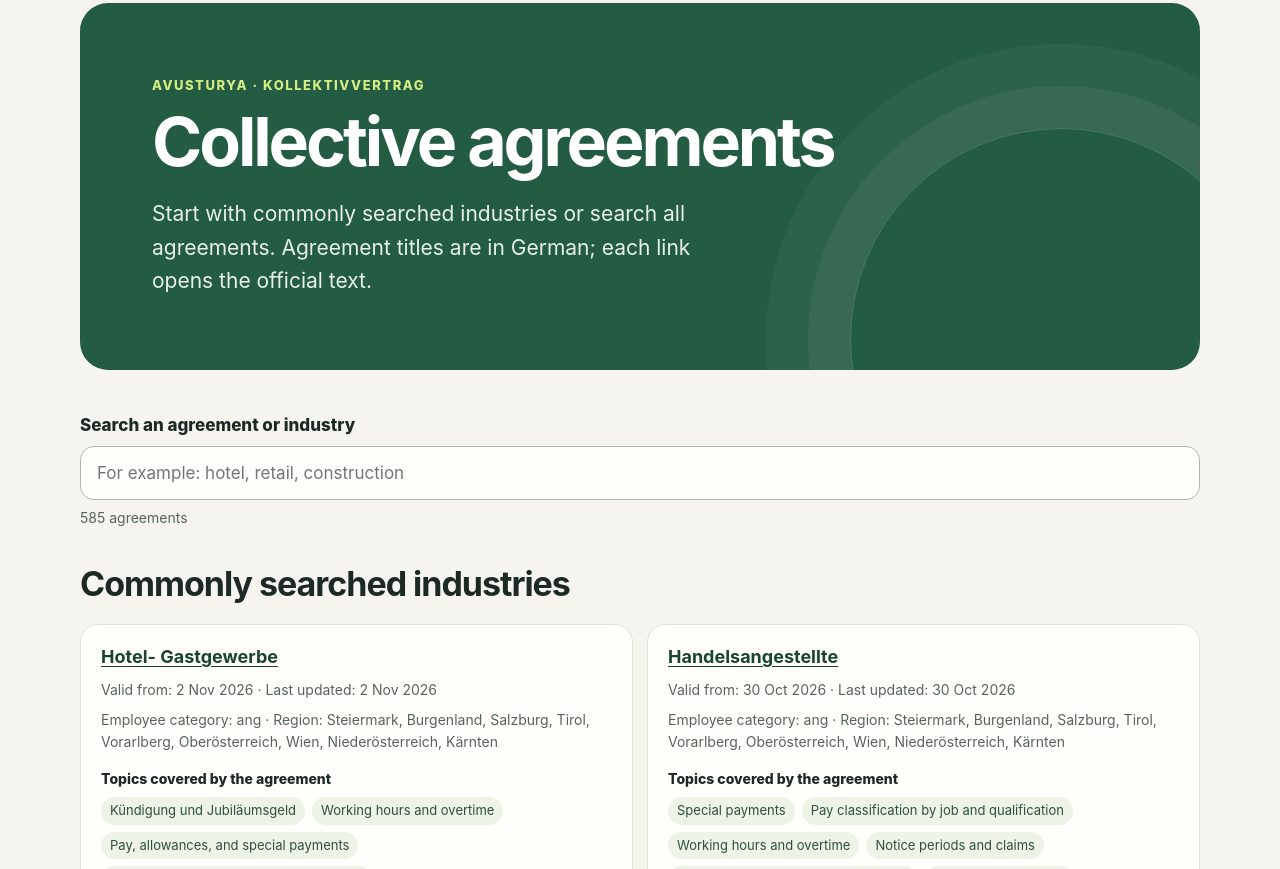
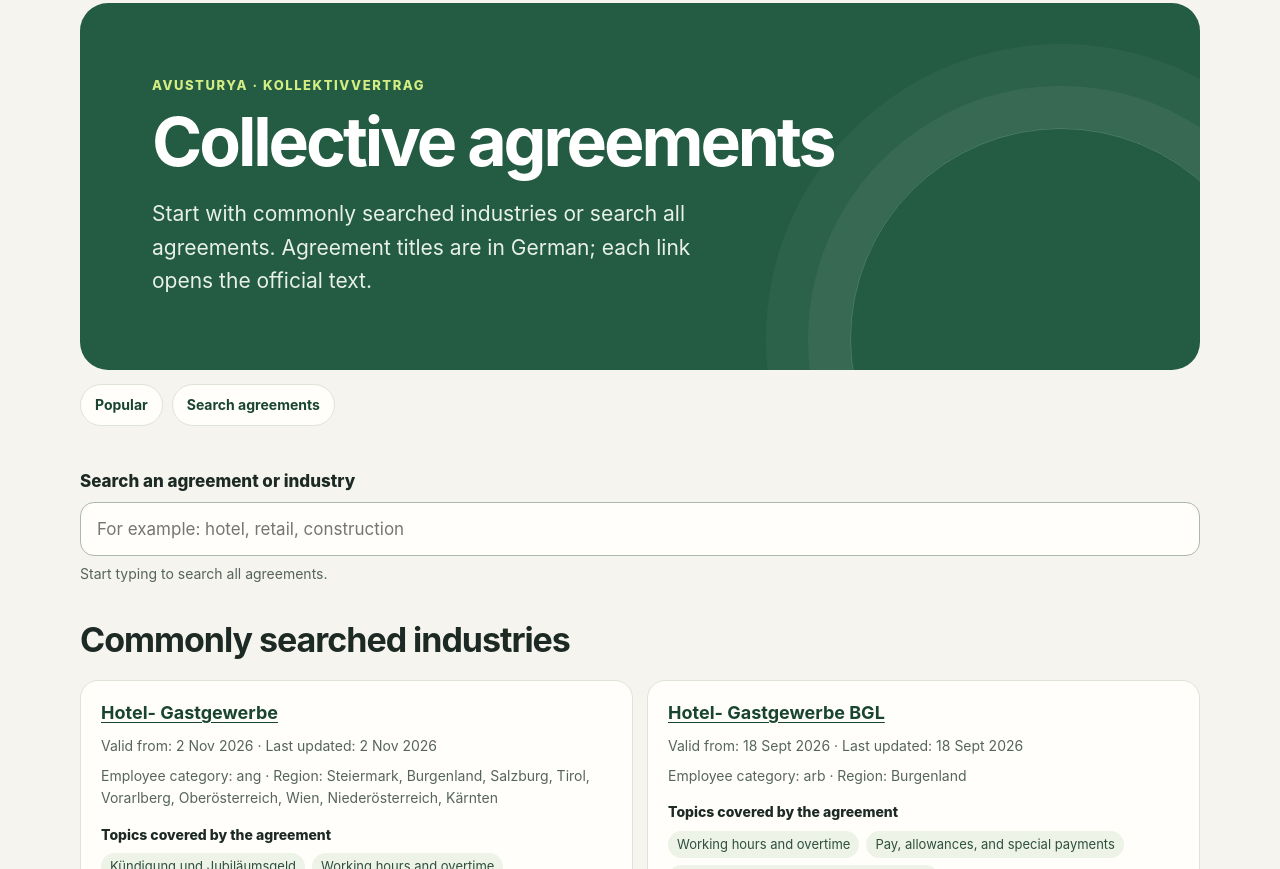
Before and after one commit to kinefi/haklar, a plain HTML site: page collective-agreements.html in a window 1280 px wide. Shown: the part 83-952 px from the top of the page. Drawn offline with Linux system fonts and the light colour scheme.

Commit message:
Add company examples

```diff
--- a/assets/catalog.js
+++ b/assets/catalog.js
@@ -18,8 +18,10 @@ const allContainer = document.querySelector("#allAgreements");
 const resultCount = document.querySelector("#resultCount");
 const noResults = document.querySelector("#noResults");
 const catalogError = document.querySelector("#catalogError");
+const allAgreementsSection = document.querySelector(".all-agreements");
 let catalog;
 let translations;
+let employerData;
 let currentLanguage = "tr";
 
 async function loadJson(path) {
@@ -95,6 +97,8 @@ function makeAgreementCard(agreement, ui, locale) {
   applicabilityText.className = "agreement-applicability";
   applicabilityText.textContent = applicability.join(" · ");
 
+  const contents = [];
+  if (!agreement.sourceOnly) {
     const topicHeading = document.createElement("p");
     topicHeading.className = "topic-label";
     topicHeading.textContent = ui.topicLabel;
@@ -113,6 +117,40 @@ function makeAgreementCard(agreement, ui, locale) {
       item.textContent = ui.topicUnavailable;
       topicList.append(item);
     }
+    contents.push(topicHeading, topicList);
+  }
+
+  if (agreement.companyExamples?.length) {
+    const examples = document.createElement("section");
+    examples.className = "company-examples";
+    const examplesHeading = document.createElement("h4");
+    examplesHeading.textContent = employerData.ui[currentLanguage].companyExamplesTitle;
+    const examplesList = document.createElement("ul");
+    agreement.companyExamples.forEach((example) => {
+      const item = document.createElement("li");
+      const name = document.createElement("strong");
+      name.textContent = example.name;
+      item.append(name);
+      if (example.notes?.[currentLanguage]) {
+        const note = document.createElement("p");
+        note.textContent = example.notes[currentLanguage];
+        item.append(note);
+      }
+      if (!agreement.sourceOnly) {
+        example.sources.forEach((source) => {
+          const link = document.createElement("a");
+          link.href = source.url;
+          link.target = "_blank";
+          link.rel = "noopener noreferrer";
+          link.textContent = source.label;
+          item.append(link);
+        });
+      }
+      examplesList.append(item);
+    });
+    examples.append(examplesHeading, examplesList);
+    contents.push(examples);
+  }
 
   const openLink = document.createElement("a");
   openLink.className = "agreement-open";
@@ -120,17 +158,50 @@ function makeAgreementCard(agreement, ui, locale) {
   openLink.target = "_blank";
   openLink.rel = "noopener noreferrer";
   openLink.lang = "de";
-  openLink.textContent = ui.openAgreement;
+  openLink.textContent = agreement.sourceOnly
+    ? employerData.ui[currentLanguage].openSource
+    : ui.openAgreement;
 
   card.append(heading);
   if (date.textContent) card.append(date);
   if (applicabilityText.textContent) card.append(applicabilityText);
-  card.append(topicHeading, topicList, openLink);
+  card.append(...contents, openLink);
   return card;
 }
 
 function renderList(container, agreements, ui, locale) {
   container.replaceChildren(...agreements.map((agreement) => makeAgreementCard(agreement, ui, locale)));
+}
+
+function attachCompanyExamples() {
+  const supplementalAgreements = [];
+  employerData.entries.forEach((entry) => {
+    const agreement = !entry.supplemental
+      ? catalog.agreements.find((item) => item.groupId === entry.groupId)
+      : null;
+    if (agreement) {
+      agreement.companyExamples = [...(agreement.companyExamples || []), entry];
+      return;
+    }
+
+    const source = entry.sources[0];
+    supplementalAgreements.push({
+      title: entry.agreement,
+      url: source.url,
+      groupId: `company-${entry.id}`,
+      variantId: `company-${entry.id}`,
+      validFrom: null,
+      lastContentUpdate: null,
+      employmentTypes: [],
+      regions: [],
+      unions: [],
+      topics: [],
+      popularOrder: null,
+      sourceOnly: true,
+      companyExamples: [entry]
+    });
+  });
+  catalog.agreements.push(...supplementalAgreements);
 }
 
 function renderAgreements() {
@@ -141,28 +212,36 @@ function renderAgreements() {
       agreement.title,
       ...agreement.topics,
       ...agreement.employmentTypes,
-      ...agreement.regions.map((region) => regionNames[region] || region)
+      ...agreement.regions.map((region) => regionNames[region] || region),
+      ...(agreement.companyExamples || []).flatMap((example) => [
+        example.name,
+        example.notes?.[currentLanguage] || ""
+      ])
     ].join(" "));
     return searchable.includes(query);
   });
 
-  resultCount.textContent = `${filtered.length} ${ui.resultUnit}`;
+  resultCount.textContent = query
+    ? `${filtered.length} ${ui.resultUnit}`
+    : employerData.ui[currentLanguage].searchHint;
   noResults.textContent = ui.noResults;
-  noResults.hidden = filtered.length !== 0;
+  noResults.hidden = !query || filtered.length !== 0;
   popularContainer.replaceChildren();
 
   if (query) {
     popularSection.hidden = true;
+    document.querySelector(".section-jump a[href='#popularSection']").hidden = true;
+    allAgreementsSection.hidden = false;
     renderList(allContainer, filtered, ui, languages[currentLanguage].locale);
     return;
   }
 
   popularSection.hidden = false;
+  document.querySelector(".section-jump a[href='#popularSection']").hidden = false;
+  allAgreementsSection.hidden = true;
+  allContainer.replaceChildren();
   const popular = filtered.filter((agreement) => agreement.popularOrder !== null);
-  const popularIds = new Set(popular.map((agreement) => agreement.url));
-  const remaining = filtered.filter((agreement) => !popularIds.has(agreement.url));
   renderList(popularContainer, popular, ui, languages[currentLanguage].locale);
-  renderList(allContainer, remaining, ui, languages[currentLanguage].locale);
 }
 
 function setLanguage(language) {
@@ -172,8 +251,12 @@ function setLanguage(language) {
   document.title = `${ui.pageTitle} · ${ui.brand}`;
   document.querySelector(".brand").setAttribute("aria-label", ui.brand);
   languageNav.setAttribute("aria-label", ui.languageLabel);
+  document.querySelector("[data-employer-nav]").setAttribute("aria-label", employerData.ui[language].jumpLabel);
   document.querySelectorAll("[data-catalog]").forEach((element) => {
     element.textContent = ui[element.dataset.catalog];
+  });
+  document.querySelectorAll("[data-employer-ui]").forEach((element) => {
+    element.textContent = employerData.ui[language][element.dataset.employerUi];
   });
   searchInput.placeholder = ui.searchPlaceholder;
   languageNav.replaceChildren(...Object.entries(languages).map(([code, details]) => {
@@ -194,9 +277,10 @@ function setLanguage(language) {
 
 async function init() {
   try {
-    [catalog, translations] = await Promise.all([
+    [catalog, translations, employerData] = await Promise.all([
       loadJson("content/collective-agreements.json"),
-      loadJson("content/catalog-ui.json")
+      loadJson("content/catalog-ui.json"),
+      loadJson("content/employer-kv.json")
     ]);
   } catch (error) {
     catalogError.textContent = "Katalog verileri yüklenemedi. Sayfayı yenileyin.";
@@ -205,6 +289,7 @@ async function init() {
     return;
   }
 
+  attachCompanyExamples();
   searchInput.value = new URLSearchParams(window.location.search).get("q") || "";
   searchInput.addEventListener("input", renderAgreements);
   if (catalog.failures.length || (catalog.unavailableListings || []).length) {
--- a/assets/styles.css
+++ b/assets/styles.css
@@ -77,6 +77,9 @@
     h1 { max-width: 720px; margin: 0; font-size: clamp(38px, 7vw, 68px); letter-spacing: -.045em; line-height: 1.05; }
     .hero-copy { max-width: 590px; margin: 20px 0 0; color: #e8f0e9; font-size: clamp(18px, 2.4vw, 21px); }
     .hero-tip { display: inline-flex; align-items: center; gap: 9px; margin-top: 26px; padding: 9px 14px; border-radius: 999px; background: rgb(255 255 255 / 12%); font-size: 14px; font-weight: 700; }
+    .section-jump { display: flex; flex-wrap: wrap; gap: 9px; margin-top: 14px; }
+    .section-jump a { min-height: 42px; display: inline-flex; align-items: center; padding: 7px 14px; border: 1px solid var(--line); border-radius: 999px; background: var(--card); font-size: 14px; font-weight: 750; text-decoration: none; }
+    .section-jump a:hover { border-color: var(--green); }
 
     main { padding-block: 42px 64px; }
     .section-heading { display: flex; justify-content: space-between; align-items: end; gap: 20px; margin-bottom: 20px; }
@@ -115,6 +118,11 @@
     .topic-list { display: flex; flex-wrap: wrap; gap: 7px; margin: 0; padding: 0; list-style: none; }
     .topic-list li { padding: 5px 9px; border-radius: 999px; background: #edf3e6; color: #2e503d; font-size: 13px; line-height: 1.35; }
     .agreement-card .agreement-open { display: inline-block; margin-top: 15px; font-size: 14px; font-weight: 800; }
+    .company-examples { margin-top: 14px; padding: 12px 14px; border-radius: 12px; background: #f0f3eb; }
+    .company-examples h4 { margin: 0; font-size: 14px; }
+    .company-examples ul { margin: 6px 0 0; padding-left: 18px; }
+    .company-examples li { margin-top: 5px; }
+    .company-examples p { margin: 3px 0 0; color: var(--muted); font-size: 13px; }
     .all-agreements { margin-top: 38px; }
     .pay-panels { display: grid; grid-template-columns: repeat(2, minmax(0, 1fr)); align-items: start; gap: 16px; }
     .pay-panel { min-width: 0; padding: 22px; border: 1px solid var(--line); border-radius: 18px; background: var(--card); }
--- a/collective-agreements.html
+++ b/collective-agreements.html
@@ -30,8 +30,13 @@
       <p class="hero-copy" data-catalog="intro">Sık aranan sektörlere bakın veya tüm sözleşmeler arasında arama yapın.</p>
     </section>
 
+    <nav class="section-jump" aria-label="Bölümlere git" data-employer-nav>
+      <a href="#popularSection" data-employer-ui="jumpPopular">Sık arananlar</a>
+      <a href="#catalogSearch" data-employer-ui="jumpCatalog">KV ara</a>
+    </nav>
+
     <main>
-      <section class="catalog-search" role="search">
+      <section class="catalog-search" id="catalogSearch" role="search">
         <label for="agreementSearch" data-catalog="searchLabel">Sözleşme veya sektör ara</label>
         <input id="agreementSearch" type="search" autocomplete="off" placeholder="Sektör adı veya sözleşme başlığı">
         <p id="resultCount" aria-live="polite"></p>
@@ -44,13 +49,13 @@
         <div class="agreement-grid" id="popularAgreements"></div>
       </section>
 
-      <section class="all-agreements" aria-labelledby="allTitle">
+      <p id="catalogError" class="load-error" role="alert" hidden></p>
+      <section class="all-agreements" aria-labelledby="allTitle" hidden>
         <div class="section-heading">
           <h2 id="allTitle" data-catalog="allTitle">Tüm sözleşmeler · A–Z</h2>
         </div>
         <div class="agreement-grid" id="allAgreements"></div>
         <p id="noResults" class="load-error" hidden></p>
-        <p id="catalogError" class="load-error" role="alert" hidden></p>
       </section>
 
       <p class="disclaimer" data-catalog="disclaimer"></p>
--- /dev/null
+++ b/content/employer-kv.json
@@ -0,0 +1,173 @@
+{
+  "ui": {
+    "tr": {
+      "companyExamplesTitle": "Bu KV kapsamındaki şirket örneği",
+      "jumpLabel": "Bölümlere git",
+      "jumpPopular": "Sık arananlar",
+      "jumpCatalog": "KV ara",
+      "searchHint": "Tüm sözleşmelerde aramak için yazmaya başlayın.",
+      "openSource": "Resmî kaynağı aç"
+    },
+    "hr": {
+      "companyExamplesTitle": "Primjer kompanije pod ovim ugovorom",
+      "jumpLabel": "Idi na odjeljak",
+      "jumpPopular": "Često traženo",
+      "jumpCatalog": "Pretraži ugovore",
+      "searchHint": "Počnite pisati za pretragu svih ugovora.",
+      "openSource": "Otvori službeni izvor"
+    },
+    "sr": {
+      "companyExamplesTitle": "Primer kompanije pod ovim ugovorom",
+      "jumpLabel": "Idi na odeljak",
+      "jumpPopular": "Često traženo",
+      "jumpCatalog": "Pretraži ugovore",
+      "searchHint": "Počnite da kucate za pretragu svih ugovora.",
+      "openSource": "Otvori zvanični izvor"
+    },
+    "bs": {
+      "companyExamplesTitle": "Primjer kompanije pod ovim ugovorom",
+      "jumpLabel": "Idi na odjeljak",
+      "jumpPopular": "Često traženo",
+      "jumpCatalog": "Pretraži ugovore",
+      "searchHint": "Počnite pisati za pretragu svih ugovora.",
+      "openSource": "Otvori službeni izvor"
+    },
+    "ro": {
+      "companyExamplesTitle": "Exemplu de companie sub acest contract",
+      "jumpLabel": "Salt la secțiune",
+      "jumpPopular": "Căutate frecvent",
+      "jumpCatalog": "Căutați contracte",
+      "searchHint": "Începeți să scrieți pentru a căuta toate contractele.",
+      "openSource": "Deschideți sursa oficială"
+    },
+    "hu": {
+      "companyExamplesTitle": "Példa erre a szerződésre",
+      "jumpLabel": "Ugrás a részhez",
+      "jumpPopular": "Gyakran keresett",
+      "jumpCatalog": "Szerződés keresése",
+      "searchHint": "Kezdjen gépelni az összes szerződés kereséséhez.",
+      "openSource": "Hivatalos forrás megnyitása"
+    },
+    "sl": {
+      "companyExamplesTitle": "Primer podjetja, za katerega velja ta pogodba",
+      "jumpLabel": "Pojdi na razdelek",
+      "jumpPopular": "Pogosto iskano",
+      "jumpCatalog": "Išči pogodbe",
+      "searchHint": "Za iskanje vseh pogodb začnite tipkati.",
+      "openSource": "Odprite uradni vir"
+    },
+    "de": {
+      "companyExamplesTitle": "Beispiel für ein Unternehmen unter diesem KV",
+      "jumpLabel": "Zum Abschnitt",
+      "jumpPopular": "Häufig gesucht",
+      "jumpCatalog": "KV suchen",
+      "searchHint": "Tippen Sie, um alle Kollektivverträge zu durchsuchen.",
+      "openSource": "Offizielle Quelle öffnen"
+    },
+    "en": {
+      "companyExamplesTitle": "Example employer under this agreement",
+      "jumpLabel": "Jump to section",
+      "jumpPopular": "Popular",
+      "jumpCatalog": "Search agreements",
+      "searchHint": "Start typing to search all agreements.",
+      "openSource": "Open official source"
+    }
+  },
+  "entries": [
+    {
+      "id": "ams-osram",
+      "groupId": "elektro-u-elektronikindustrie",
+      "name": "ams OSRAM",
+      "agreement": "Elektro- und Elektronikindustrie",
+      "notes": {
+        "tr": "GPA kaynağı, elektrik ve elektronik sanayisinin KV görüşmelerini ve sektör temsilcilerini gösterir. Sana uygulanacak KV'yi Dienstzettel'den doğrula.",
+        "hr": "Izvor GPA prikazuje pregovore o kolektivnom ugovoru za elektroindustriju i predstavnike sektora. Provjerite u Dienstzettelu koji se ugovor primjenjuje na vas.",
+        "sr": "Izvor GPA prikazuje pregovore o kolektivnom ugovoru za elektroindustriju i predstavnike sektora. Proverite u Dienstzettelu koji se ugovor primenjuje na vas.",
+        "bs": "Izvor GPA prikazuje pregovore o kolektivnom ugovoru za elektroindustriju i predstavnike sektora. Provjerite u Dienstzettelu koji se ugovor primjenjuje na vas.",
+        "ro": "Sursa GPA prezintă negocierile contractului colectiv din industria electrică și reprezentanții sectorului. Verificați în Dienstzettel ce contract vi se aplică.",
+        "hu": "A GPA forrása az elektrotechnikai ipar kollektív szerződéses tárgyalásait és az ágazat képviselőit mutatja be. Ellenőrizze a Dienstzettelben, melyik vonatkozik Önre.",
+        "sl": "Vir GPA prikazuje pogajanja o kolektivni pogodbi za elektroindustrijo in predstavnike sektorja. V Dienstzettlu preverite, katera pogodba velja za vas.",
+        "de": "Die GPA-Quelle zeigt die KV-Verhandlungen der Elektro- und Elektronikindustrie sowie Branchenvertreter. Prüfen Sie im Dienstzettel, welcher KV für Sie gilt.",
+        "en": "The GPA source covers collective bargaining in the electrical and electronics industry and its sector representatives. Check your Dienstzettel to confirm which agreement applies to you."
+      },
+      "sources": [
+        {
+          "label": "GPA: Elektro- und Elektronikindustrie",
+          "url": "https://www.gpa.at/kollektivvertrag/industrie/elektro/verhandlungsteam-elektro--und-elektronikindustrie"
+        }
+      ]
+    },
+    {
+      "id": "avl-automobilindustrie",
+      "groupId": "automobilindustrie",
+      "supplemental": true,
+      "name": "AVL · Lehrlinge in Graz",
+      "agreement": "Kollektivvertrag für Unternehmen der Automobilindustrie",
+      "notes": {
+        "tr": "AVL bu KV'yi çıraklık ücretleri için açıkça belirtiyor. Bu bilgi tüm görev ve çalışan gruplarına otomatik olarak uygulanmaz.",
+        "hr": "AVL izričito navodi ovaj ugovor za naknade naučnicima. To ne znači da se automatski primjenjuje na sve poslove i kategorije zaposlenih.",
+        "sr": "AVL izričito navodi ovaj ugovor za zarade učenika na praksi. To ne znači da se automatski primenjuje na sve poslove i kategorije zaposlenih.",
+        "bs": "AVL izričito navodi ovaj ugovor za naknade učenicima na praksi. To ne znači da se automatski primjenjuje na sve poslove i kategorije zaposlenih.",
+        "ro": "AVL menționează explicit acest contract pentru ucenici. Informația nu se aplică automat tuturor rolurilor și categoriilor de angajați.",
+        "hu": "Az AVL kifejezetten a tanulókra nevezi meg ezt a szerződést. Ez nem jelenti azt, hogy automatikusan minden munkakörre és dolgozói csoportra érvényes.",
+        "sl": "AVL to pogodbo izrecno navaja za vajence. To ne pomeni, da samodejno velja za vsa delovna mesta in skupine zaposlenih.",
+        "de": "AVL nennt diesen KV ausdrücklich für Lehrlinge. Daraus folgt nicht automatisch, dass er für alle Tätigkeiten und Beschäftigtengruppen gilt.",
+        "en": "AVL explicitly names this agreement for apprentices. This does not automatically establish its scope for every role or employee group."
+      },
+      "sources": [
+        {
+          "label": "AVL: Lehre in Graz",
+          "url": "https://www.avl.com/de/career/apprenticeship"
+        }
+      ]
+    },
+    {
+      "id": "magna-fahrzeugindustrie",
+      "groupId": "fahrzeugindustrie-kv-453-2026",
+      "supplemental": true,
+      "name": "MAGNA Powertrain GmbH & Co KG · Lannach",
+      "agreement": "Fachverband der Fahrzeugindustrie · KV 453/2026",
+      "notes": {
+        "tr": "EVI kaydı, U1 projesindeki belirli montaj ve linefeeding çalışanları için hafta sonu/tatil çalışmasına özel düzenlemedir. İzin dönemi 4 Ekim 2026'da sona erdi; tüm Magna çalışanlarına yönelik genel bir KV bilgisi değildir.",
+        "hr": "Objava EVI-ja posebna je odredba za rad vikendom i praznicima određenih radnika u montaži i linefeedingu na projektu U1. Period odobrenja završio je 4. oktobra 2026; to nije opći podatak o ugovoru za sve zaposlene u Magni.",
+        "sr": "Objava EVI-ja posebna je odredba za rad vikendom i praznicima određenih radnika u montaži i linefeedingu na projektu U1. Period odobrenja završen je 4. oktobra 2026; to nije opšti podatak o ugovoru za sve zaposlene u Magni.",
+        "bs": "Objava EVI-ja posebna je odredba za rad vikendom i praznicima određenih radnika u montaži i linefeedingu na projektu U1. Period odobrenja završio je 4. oktobra 2026; to nije opći podatak o ugovoru za sve zaposlene u Magni.",
+        "ro": "Publicarea EVI este o regulă specială pentru munca în weekend și de sărbători a anumitor angajați din montaj și linefeeding la proiectul U1. Perioada aprobării s-a încheiat la 4 octombrie 2026; nu descrie contractul general al tuturor angajaților Magna.",
+        "hu": "Az EVI-közlemény külön szabály az U1 projekt meghatározott szerelő- és linefeeding-dolgozóinak hétvégi és ünnepnapi munkájára. Az engedélyezett időszak 2026. október 4-én véget ért; ez nem az összes Magna-dolgozó általános szerződését írja le.",
+        "sl": "Objava EVI je posebna ureditev dela ob koncih tedna in praznikih za določene zaposlene v montaži in linefeedingu pri projektu U1. Obdobje dovoljenja se je končalo 4. oktobra 2026; ne opisuje splošne pogodbe za vse zaposlene pri Magni.",
+        "de": "Die EVI-Veröffentlichung ist eine Sonderregelung für Wochenend- und Feiertagsarbeit bestimmter Montage- und Linefeeding-Beschäftigter im Projekt U1. Der Genehmigungszeitraum endete am 4. Oktober 2026; sie beschreibt nicht allgemein den KV aller Magna-Beschäftigten.",
+        "en": "The EVI notice is a special rule for weekend and holiday work by specified assembly and linefeeding employees on project U1. The authorization period ended on 4 October 2026; it does not describe the general agreement for all Magna employees."
+      },
+      "sources": [
+        {
+          "label": "EVI: KV 453/2026",
+          "url": "https://www.evi.gv.at/b/pi/bpp-4px"
+        }
+      ]
+    },
+    {
+      "id": "andritz-metalltechnische-industrie",
+      "groupId": "metalltechnische-industrie-kv-94-2026",
+      "supplemental": true,
+      "name": "ANDRITZ AG · Graz",
+      "agreement": "Fachverband Metalltechnische Industrie · KV 94/2026",
+      "notes": {
+        "tr": "EVI kaydı, 2026 hafta sonu ve tatil çalışması için özel düzenlemedir. Belirli çalışan temsilcilerinin kapsadığı gruplar ve yıllık en fazla 500 kişilik kontenjanla sınırlıdır; işyeri anlaşması ve ek ödeme koşulu vardır.",
+        "hr": "Objava EVI-ja posebna je odredba za rad vikendom i praznicima u 2026. Ograničena je na grupe koje zastupaju navedena radnička vijeća i godišnju kvotu do 500 osoba; potrebni su sporazum u pogonu i dodatak za rad.",
+        "sr": "Objava EVI-ja posebna je odredba za rad vikendom i praznicima u 2026. Ograničena je na grupe koje zastupaju navedeni radnički saveti i godišnju kvotu do 500 osoba; potrebni su sporazum u pogonu i dodatak za rad.",
+        "bs": "Objava EVI-ja posebna je odredba za rad vikendom i praznicima u 2026. Ograničena je na grupe koje zastupaju navedena radnička vijeća i godišnju kvotu do 500 osoba; potrebni su sporazum u pogonu i dodatak za rad.",
+        "ro": "Publicarea EVI este o regulă specială pentru munca în weekend și de sărbători în 2026. Se limitează la grupurile reprezentate de consiliile de întreprindere semnatare și la o cotă anuală de până la 500 de persoane; este necesar un acord la nivelul întreprinderii și un spor.",
+        "hu": "Az EVI-közlemény külön szabály a 2026-os hétvégi és ünnepnapi munkára. A megnevezett üzemi tanácsok által képviselt csoportokra és évi legfeljebb 500 főre korlátozódik; üzemi megállapodás és pótlék szükséges.",
+        "sl": "Objava EVI je posebna ureditev dela ob koncih tedna in praznikih v letu 2026. Omejena je na skupine, ki jih zastopajo podpisani sveti delavcev, in na letno kvoto do 500 oseb; potrebna sta dogovor v podjetju in dodatek za delo.",
+        "de": "Die EVI-Veröffentlichung ist eine Sonderregelung für Wochenend- und Feiertagsarbeit 2026. Sie gilt nur für die von den unterzeichnenden Betriebsräten vertretenen Gruppen und ein Jahreskontingent bis 500 Personen; Betriebsvereinbarung und Zuschlag sind erforderlich.",
+        "en": "The EVI notice is a special rule for weekend and holiday work in 2026. It is limited to groups represented by the signing works councils and an annual quota of up to 500 people; a works agreement and allowance are required."
+      },
+      "sources": [
+        {
+          "label": "EVI: KV 94/2026",
+          "url": "https://www.evi.gv.at/b/pi/bpc-7q4"
+        }
+      ]
+    }
+  ]
+}
```
Also changed, not shown: content/collective-agreements.json, 2 other files. Lines whose indentation alone changed are shown as unchanged.
